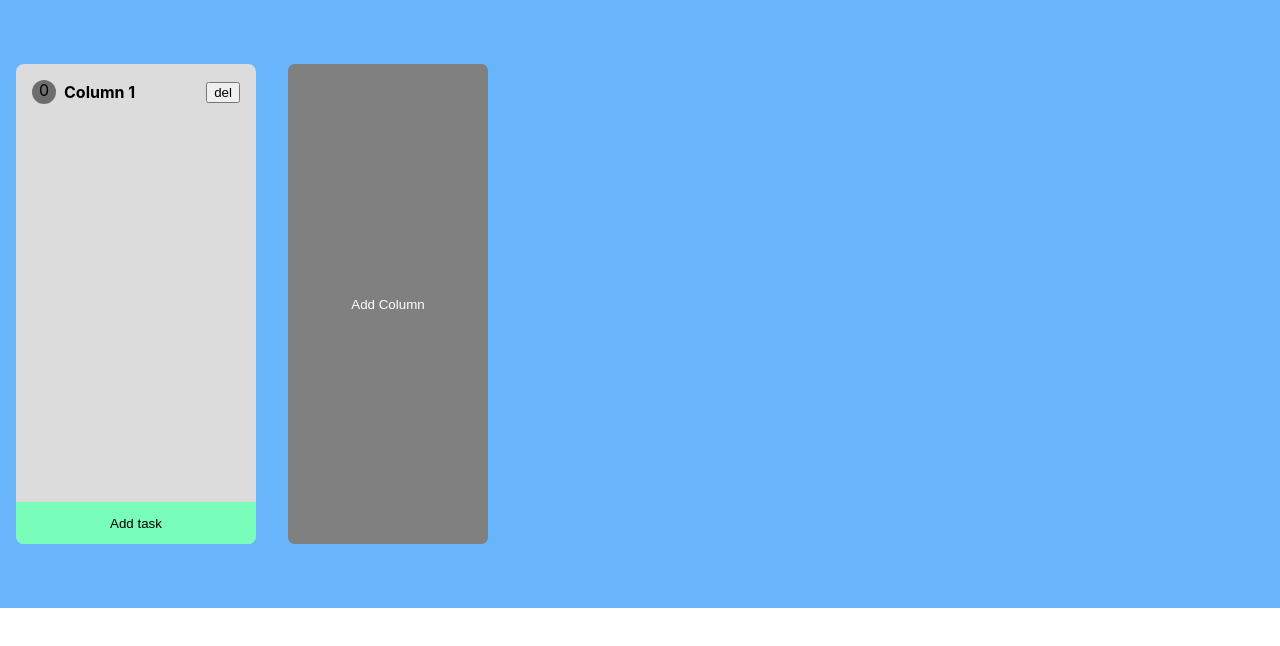
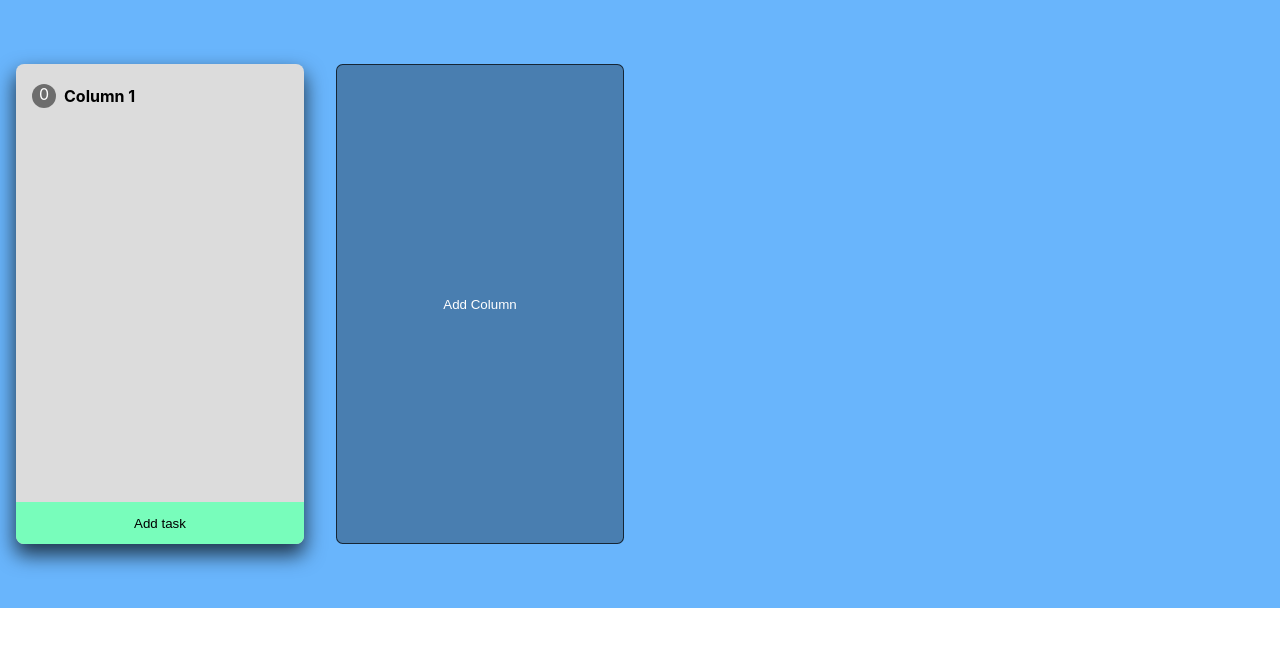
Before and after one commit to PabloCaballero1295/board_task, a React (Vite) app: page / in a window 1280 px wide. Both pictures are taken after a click on the button "Add Column". Shown: the top 646 px of the page. Built offline with nearby package versions, Linux system fonts and the light colour scheme.

Commit message:
Added icons and updated UI

```diff
--- a/package.json
+++ b/package.json
@@ -13,6 +13,10 @@
     "@dnd-kit/core": "^6.1.0",
     "@dnd-kit/sortable": "^8.0.0",
     "@dnd-kit/utilities": "^3.2.2",
+    "@emotion/react": "^11.13.3",
+    "@emotion/styled": "^11.13.0",
+    "@mui/icons-material": "^6.1.7",
+    "@mui/material": "^6.1.7",
     "react": "^18.3.1",
     "react-dnd": "^16.0.1",
     "react-dnd-html5-backend": "^16.0.1",
--- a/src/components/ColumnContainer/ColumnContainer.module.css
+++ b/src/components/ColumnContainer/ColumnContainer.module.css
@@ -1,14 +1,16 @@
 .wrapper {
+  position: relative;
   display: flex;
   flex-direction: column;
   color: white;
   background-color: rgb(220, 220, 220);
-  width: 15em;
-  height: 30em;
-  max-height: 30em;
+  width: 18rem;
+  height: 100%;
 
   border-radius: 0.5em;
   overflow: hidden;
+
+  box-shadow: 0px 10px 20px 1px rgba(0, 0, 0, 0.7);
 }
 
 .wrapper_dragging {
@@ -16,23 +18,22 @@
   flex-direction: column;
   color: white;
   background-color: rgb(220, 220, 220);
-  width: 15em;
-  height: 30em;
-  max-height: 30em;
+  width: 18rem;
+  height: 100%;
 
   border-radius: 0.5em;
   overflow: hidden;
 
   opacity: 0.6;
-  border: 1px solid pink;
+  box-shadow: 0px 10px 20px 1px rgba(0, 0, 0, 0.7);
 }
 
 .header {
   color: black;
-  /*background-color: rgb(70, 71, 71);*/
+  height: 2.5em;
   display: flex;
   align-items: center;
-  padding: 1em;
+  padding: 0.75em 1em;
 }
 
 .title {
@@ -41,6 +42,7 @@
   white-space: nowrap;
   overflow: hidden;
   text-overflow: ellipsis;
+  flex: 1;
 }
 
 .content {
@@ -58,10 +60,18 @@
   text-align: center;
   border-radius: 50%;
   margin-right: 0.5em;
+  color: white;
 }
 
 .delete_column {
   margin-left: auto;
+  cursor: pointer;
+  background-color: rgba(0, 0, 0, 0.1);
+  cursor: pointer;
+  border-radius: 50%;
+  width: 2.5em;
+  height: 2.5em;
+  border: 1px solid rgba(0, 0, 0, 0.2);
 }
 
 .add_task {
--- a/src/components/ColumnContainer/ColumnContainer.tsx
+++ b/src/components/ColumnContainer/ColumnContainer.tsx
@@ -4,6 +4,7 @@ import styles from "./ColumnContainer.module.css"
 import { CSS } from "@dnd-kit/utilities"
 import { useMemo, useState } from "react"
 import { TaskCard } from "../TaskCard/TaskCard"
+import { MoreHoriz } from "@mui/icons-material"
 
 interface Props {
   column: Column
@@ -27,6 +28,7 @@ export const ColumnContainer = (props: Props) => {
   } = props
 
   const [editMode, setEditMode] = useState(false)
+  const [mouseIsOver, setMouseIsOver] = useState(false)
 
   const tasksIds = useMemo(() => {
     return tasks.map((task) => task.id)
@@ -64,15 +66,20 @@ export const ColumnContainer = (props: Props) => {
   }
 
   return (
-    <div ref={setNodeRef} style={style} className={styles.wrapper}>
     <div
-        {...attributes}
-        {...listeners}
-        onClick={() => setEditMode(true)}
-        className={styles.header}
+      ref={setNodeRef}
+      style={style}
+      className={styles.wrapper}
+      onMouseEnter={() => {
+        setMouseIsOver(true)
+      }}
+      onMouseLeave={() => {
+        setMouseIsOver(false)
+      }}
     >
+      <div {...attributes} {...listeners} className={styles.header}>
         <div className={styles.task_number}>{tasks.length}</div>
-        <div className={styles.title}>
+        <div className={styles.title} onClick={() => setEditMode(true)}>
           {!editMode && column.title}
           {editMode && (
             <input
@@ -89,12 +96,14 @@ export const ColumnContainer = (props: Props) => {
             ></input>
           )}
         </div>
-        <button
+        {mouseIsOver && (
+          <MoreHoriz
             className={styles.delete_column}
             onClick={() => deleteColumn(column.id)}
           >
             del
-        </button>
+          </MoreHoriz>
+        )}
       </div>
       <div className={styles.content}>
         <SortableContext items={tasksIds}>
--- a/src/components/KanbanBoard/KanbanBoard.module.css
+++ b/src/components/KanbanBoard/KanbanBoard.module.css
@@ -7,14 +7,17 @@
 
 .add_column_button {
   color: white;
-  width: 15em;
+  width: 18rem;
   border: none;
-  background-color: gray;
+  background-color: rgba(0, 0, 0, 0.3);
+  border: 1px solid rgba(0, 0, 0, 0.7);
   border-radius: 0.5em;
+  height: 36em;
   cursor: pointer;
 }
 
 .columns_wrapper {
   display: flex;
   gap: 1em;
+  height: 30em;
 }
--- a/src/components/TaskCard/TaskCard.module.css
+++ b/src/components/TaskCard/TaskCard.module.css
@@ -1,4 +1,5 @@
 .wrapper {
+  position: relative;
   height: 4em;
   min-height: 4em;
   color: black;
@@ -9,6 +10,7 @@
   white-space: pre;
   display: flex;
   margin: 0.25em 0.5em;
+  border: 1px solid rgba(0, 0, 0, 0.25);
 }
 
 .task_content {
@@ -16,6 +18,7 @@
   overflow-x: hidden;
   height: 100%;
   margin: 0;
+  width: 100%;
 }
 
 .text_area {
@@ -42,3 +45,16 @@
   margin: 0.25em 0.5em;
   opacity: 0.5;
 }
+
+.options_button {
+  position: absolute;
+  top: 0.15em;
+  right: 0.15em;
+
+  background-color: rgba(0, 0, 0, 0.1);
+  cursor: pointer;
+  border-radius: 50%;
+  width: 2.5em;
+  height: 2.5em;
+  border: 1px solid rgba(0, 0, 0, 0.2);
+}
--- a/src/components/TaskCard/TaskCard.tsx
+++ b/src/components/TaskCard/TaskCard.tsx
@@ -3,6 +3,7 @@ import { Task } from "../../types/types"
 import styles from "./TaskCard.module.css"
 import { useSortable } from "@dnd-kit/sortable"
 import { CSS } from "@dnd-kit/utilities"
+import MoreHorizIcon from "@mui/icons-material/MoreHoriz"
 
 interface Props {
   task: Task
@@ -93,7 +94,14 @@ export const TaskCard = ({ task, deleteTask, updateTask }: Props) => {
       }}
     >
       <p className={styles.task_content}>{task.content}</p>
-      {mouseIsOver && <button onClick={() => deleteTask(task.id)}>Del</button>}
+      {mouseIsOver && (
+        <MoreHorizIcon
+          className={styles.options_button}
+          onClick={() => deleteTask(task.id)}
+        >
+          Del
+        </MoreHorizIcon>
+      )}
     </div>
   )
 }
```
Also changed, not shown: 1 other file (tests, documents, lock files or other folders). Lines whose indentation alone changed are shown as unchanged.
